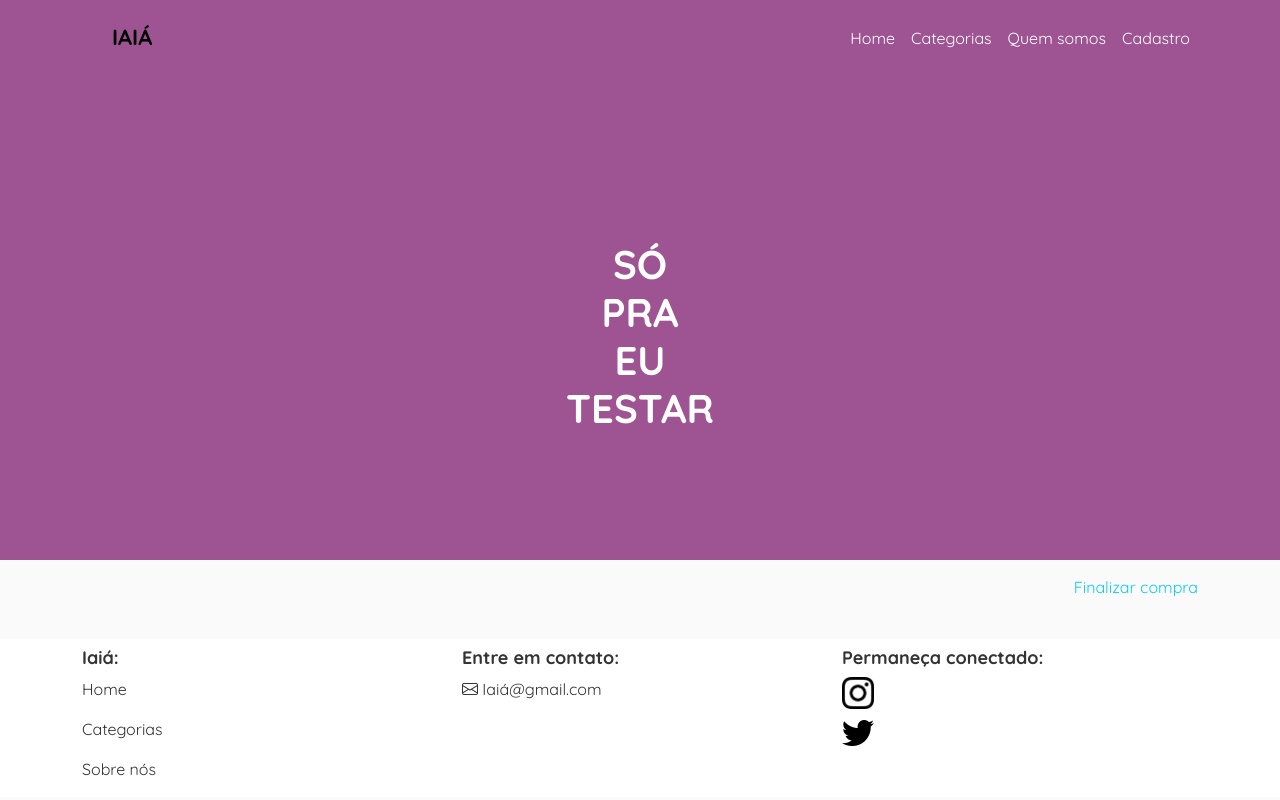
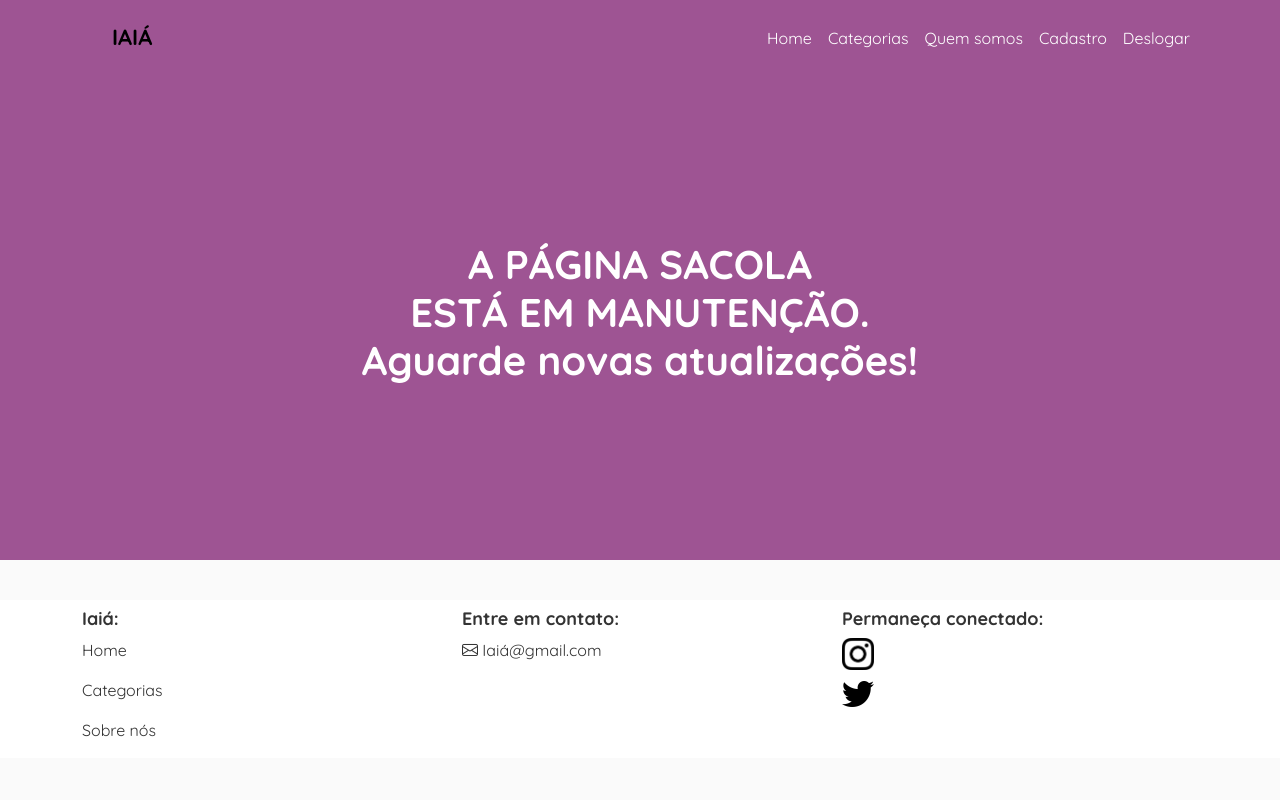
Before and after one commit to naclara1/ProjetoFinal, a Django app: template produtos/templates/sacola.html in a window 1280 px wide. Run offline with Django 4.2, Linux system fonts and the light colour scheme; the template is opened without the code that fills it, so the values that code supplies are empty; some libraries are stand-ins or nearby versions; some web fonts are replaced.

Commit message:
Ultimo commit

```diff
--- a/produtos/templates/base.html
+++ b/produtos/templates/base.html
@@ -48,6 +48,9 @@
             </li>
             <li class="nav-item">
               <a class="nav-link" href="{% url 'cadastro_usuario' %}" class="nav-link text-white">Cadastro</a>
+            </li>
+            <li class="nav-item">
+              <a class="nav-link" href="{% url 'logout' %}" class="nav-link text-white">Deslogar</a>
             </li>
           </ul>
         </div>
--- a/produtos/templates/forms.html
+++ b/produtos/templates/forms.html
@@ -18,12 +18,10 @@
 
         <button type="submit"> Cadastrar </button>
         </form>
-    </div>
-    <div class="container">
+
         <h6>Já tem cadastro? Faça seu login <a href="{% url 'login' %}">aqui!</a></h6>
-
     </div>
     <script src="https://code.jquery.com/jquery-3.3.1.min.js"></script>
-    <script src="https://cdnjs.cloudflare.com/ajax/libs/jquery.mask/1.14.15/jquery.mask.min.js"></script
+    <script src="https://cdnjs.cloudflare.com/ajax/libs/jquery.mask/1.14.15/jquery.mask.min.js"></script>
 </body>
 </html>
--- a/produtos/templates/login.html
+++ b/produtos/templates/login.html
@@ -21,7 +21,7 @@
                         <form id="login-form" class="form" action="" method="post">
                             {% csrf_token %}
 
-                            <h3 class="text-center text-info">Login-</h3>
+                            <h3 class="text-center text-info" style="color:#FCA590">Login:</h3>
                             <div class="form-group">
                                 <label for="username" class="text-info">Username:</label><br>
                                 <input type="text" name="username" id="username" class="form-control">
--- a/produtos/templates/quemsomos.html
+++ b/produtos/templates/quemsomos.html
@@ -29,7 +29,7 @@
 
                     <div class="col-3">
                         <div class="perfil">
-                            <img class="img-fluid" src="{%static 'imagens/Isadora.png' %}">
+                            <img class="img-fluid" src="{%static 'imagens/Giovana.png' %}">
                         </div>
                         <h2>Giovana Lisboa</h2>
                     </div>
@@ -43,7 +43,7 @@
 
                     <div class="col-3">
                         <div class="perfil">
-                            <img class="img-fluid" src="{%static 'imagens/Isadora.png' %}">
+                            <img class="img-fluid" src="{%static 'imagens/Fernanda.png' %}">
                         </div>
                         <h2>Maria Fernanda</h2>
                     </div>
--- a/produtos/templates/sacola.html
+++ b/produtos/templates/sacola.html
@@ -4,17 +4,9 @@
 {% block conteudo %}
 <div class="barraSN container-fluid justify-content-center align-items-center" style="margin-bottom:15px">
     <h1 class="text-anun content text-center">
-        SÓ<br>
-        PRA<br>
-        EU<br>
-        TESTAR
+        A PÁGINA SACOLA<br>
+        ESTÁ EM MANUTENÇÃO.<br>
+        Aguarde novas atualizações!<br>
     </h1>
 </div>
-<div class="container">
-    <div class="row">
-        <div id="register-link" class="text-right">
-            <a href="{% url 'sacola' produto.id %}" class="text-info">Finalizar compra</a>
-        </div>
-    </div>
-</div>
 {% endblock conteudo %}
```
Also changed, not shown: produtos/static/imagens/Fernanda.png (added), produtos/static/imagens/Giovana.png (added), 1 other file.
